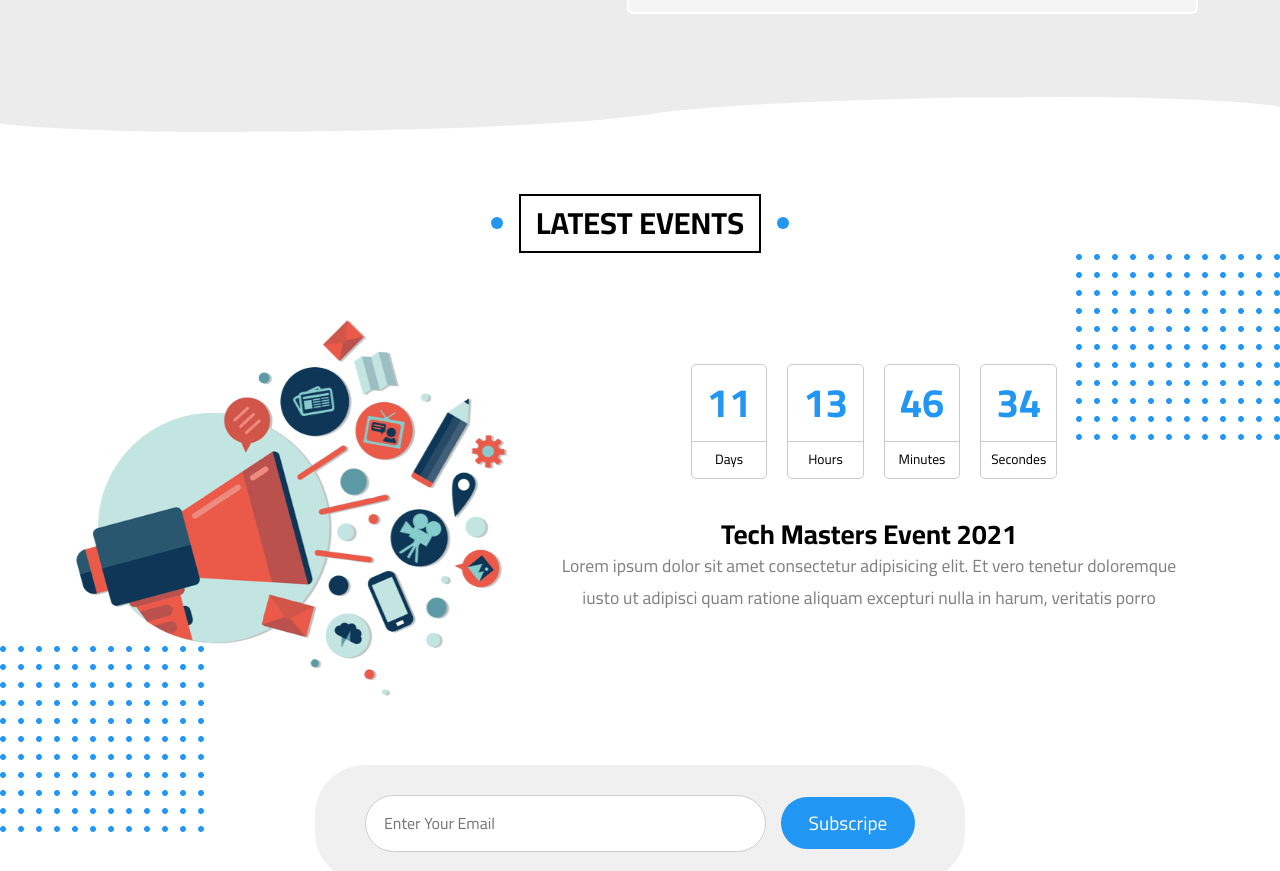
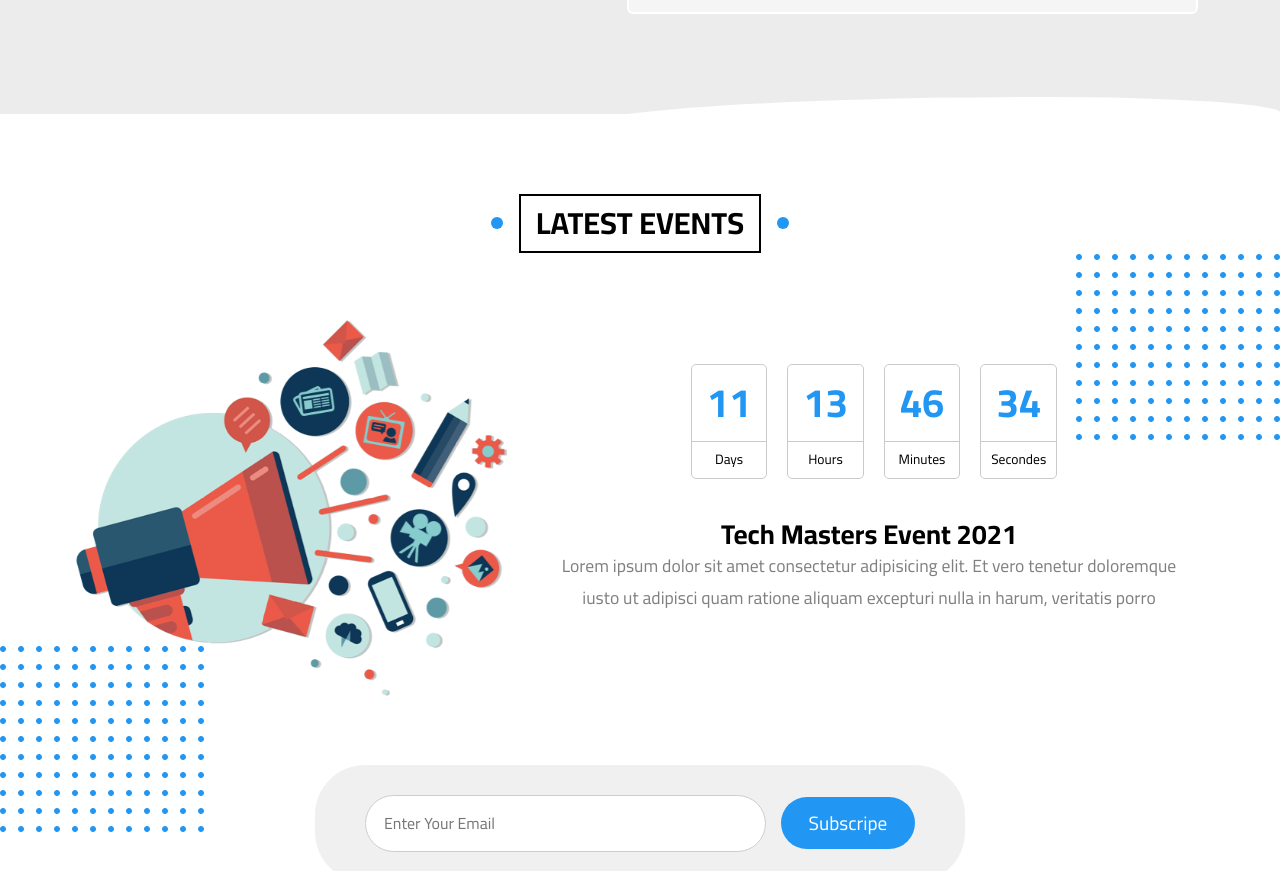
Before and after one commit to CodeZak/Html-Sass-Js-Template-PROJECT-24, a plain HTML site: page index.html in a window 1280 px wide. Shown: the part 8508-9379 px from the top of the page. Drawn offline with Linux system fonts and the light colour scheme.

Commit message:
Update styles.css

```diff
--- a/assets/scss/styles.css
+++ b/assets/scss/styles.css
@@ -1930,22 +1930,21 @@ a {
   position: absolute;
   border-radius: 100% 50%;
 }
-
 .wave::before {
     width: 55%;
     height: 109%;
-  background-color: #fff;
-  right: -1.5%;
+    background-color: white;
+    right: 0%;
     top: 60%;
 }
-
 .wave::after {
     width: 55%;
     height: 100%;
-  background-color: var(--bg-color);
-  left: -1.5%;
+    background-color: $bg-color;
+    left: -3%;
     top: 40%;
 }
+
 
 /*===============END MAIN-TITLE ===============*/
 /* very small  560px*/
```
Lines whose indentation alone changed are shown as unchanged.
